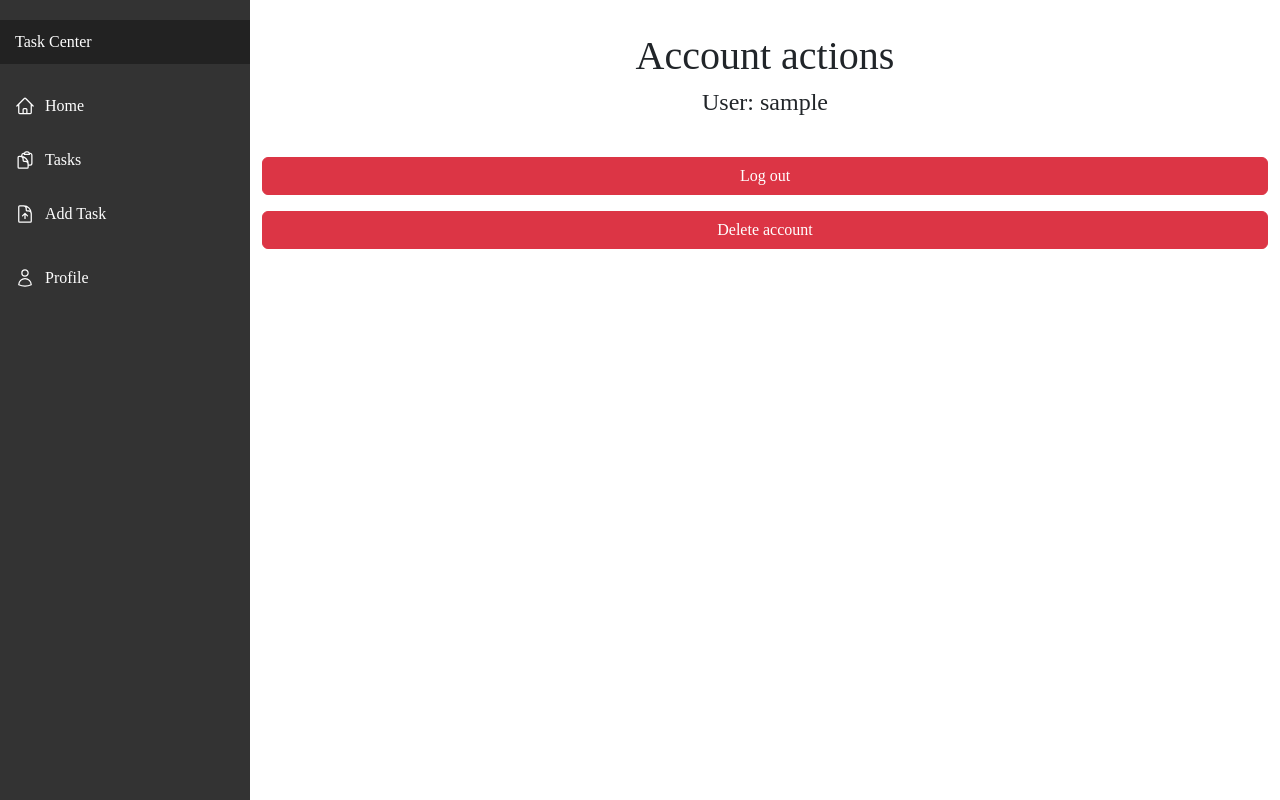
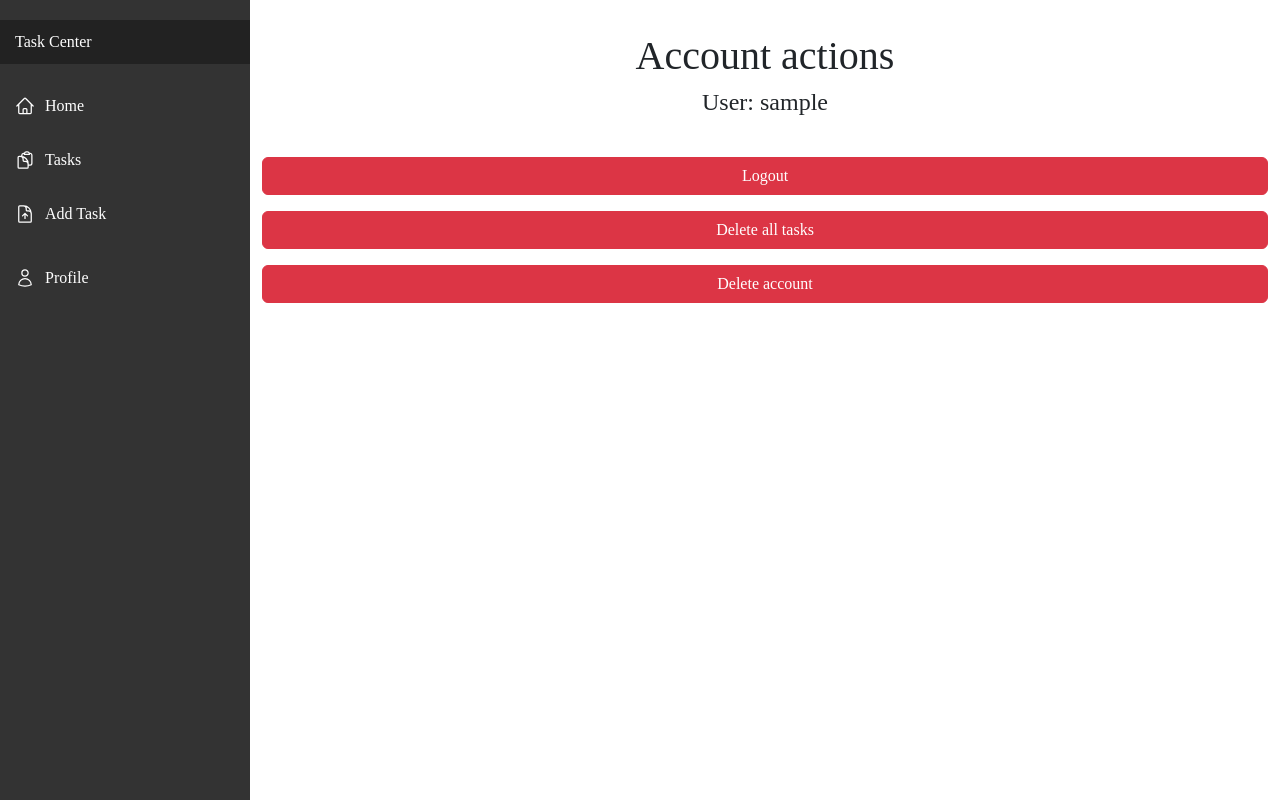
Before and after one commit to samhitask/task, a React (Create React App) app in the folder taskapp/: page /profile in a window 1280 px wide. Built offline with nearby package versions, Linux system fonts and the light colour scheme; sample sign-in values are in the browser's storage.

Commit message:
Formatting updates

```diff
--- a/taskapp/src/App.js
+++ b/taskapp/src/App.js
@@ -22,6 +22,7 @@ const App = () => {
         <div className="main-content">
           <div className="container mt-3">
             <Routes>
+                <Route path="" element={<Login />} />
                 <Route path="/login" element={<Login />} />
                 <Route path="/sign-up" element={<SignUp />} />
                 <Route path="/" element={<PrivateRoute />}>
--- a/taskapp/src/components/create-task.component.js
+++ b/taskapp/src/components/create-task.component.js
@@ -82,7 +82,11 @@ const AddTask = () => {
           </div>
         ) : (
           <Form onSubmit={(e) => { e.preventDefault(); saveTask(); }}>
+            <br/>
+            <h3> Add new task</h3>
             {errorMessage && <p className="error">{errorMessage}</p>}
+            <br/>
+
           <Form.Group controlId="title">
             <Form.Label>Title</Form.Label>
             <Form.Control
--- a/taskapp/src/components/profile.component.js
+++ b/taskapp/src/components/profile.component.js
@@ -15,8 +15,14 @@ export default class Profile extends Component {
       await UserDataService.delete(userId);
       logoutUser();
     } catch (error) {
-      alert('Error deleting user and tasks:', error);
-
+      console.log('Error deleting user and tasks:', error);
+  }
+}
+  async deleteAllTasks(userId) {
+    try {
+      await TaskDataService.deleteAll(userId);
+    } catch (error) {
+      console.log('Error deleting tasks:', error);
   }
 }
 
@@ -33,8 +39,11 @@ export default class Profile extends Component {
         </Row>
 
         <Stack gap={3}>
-          <Button href='/login' variant='danger' onClick={() => this.context.logoutUser()} style={{ width: '100%' }}>
-            Log out
+        <Button href='/login' variant='danger' onClick={() => this.context.logoutUser()} style={{ width: '100%' }}>
+            Logout
+          </Button>
+          <Button variant='danger' onClick={() => this.deleteAllTasks(userId)} style={{ width: '100%' }}>
+            Delete all tasks
           </Button>
           <Button variant='danger' onClick={() => this.deleteUser(userId)} style={{ width: '100%' }}>
             Delete account
--- a/taskapp/src/components/task.component.js
+++ b/taskapp/src/components/task.component.js
@@ -178,8 +178,9 @@ class Task extends Component {
       <div>
         {currentTask ? (
           <div className="edit-form">
-            <h4>Edit Task: {currentTask.title}</h4>
-
+            <br/>
+            <h3>Edit Task: {currentTask.title}</h3>
+            <br/>
             <Form>
             <Form.Group controlId="title">
               <Form.Label>Title</Form.Label>
```
